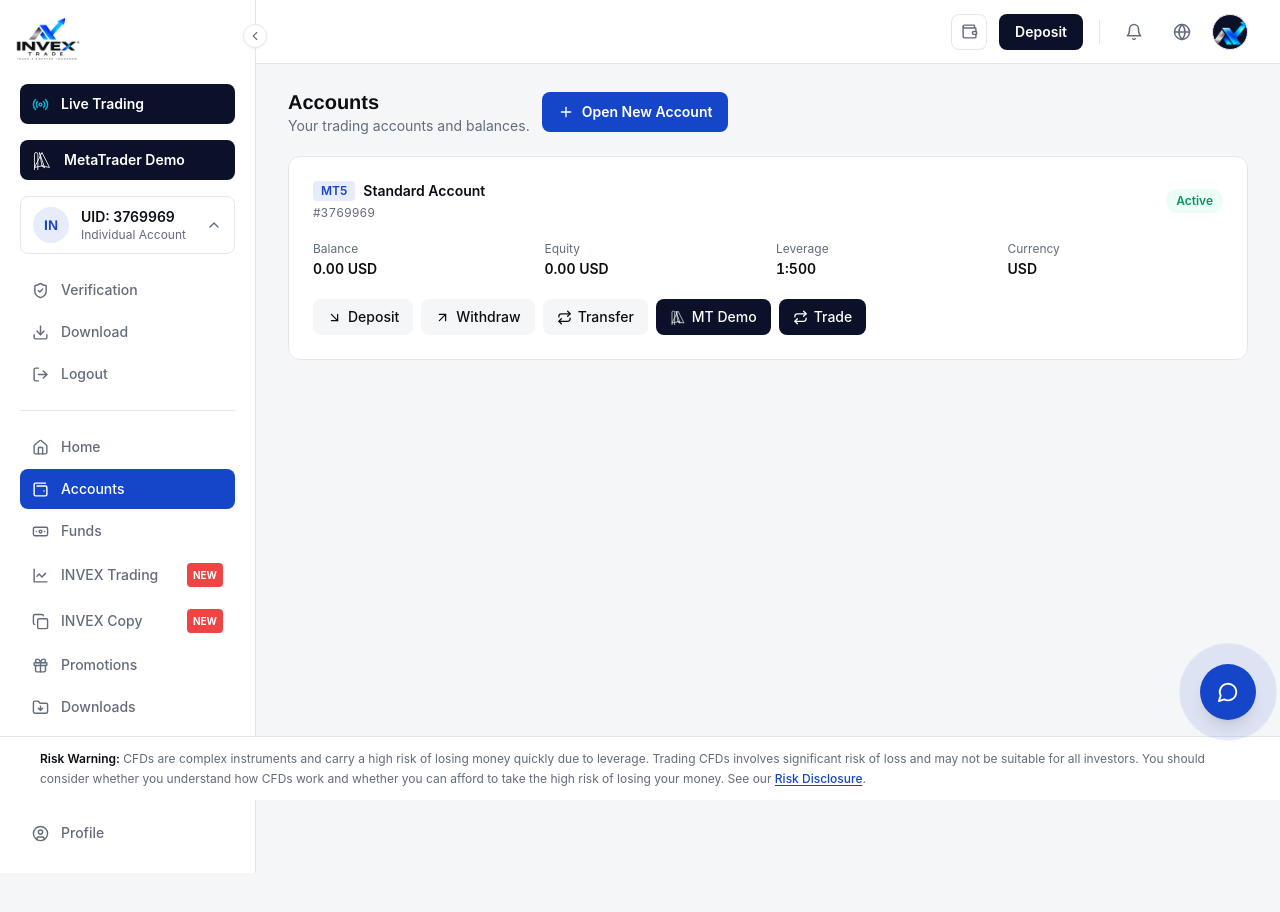
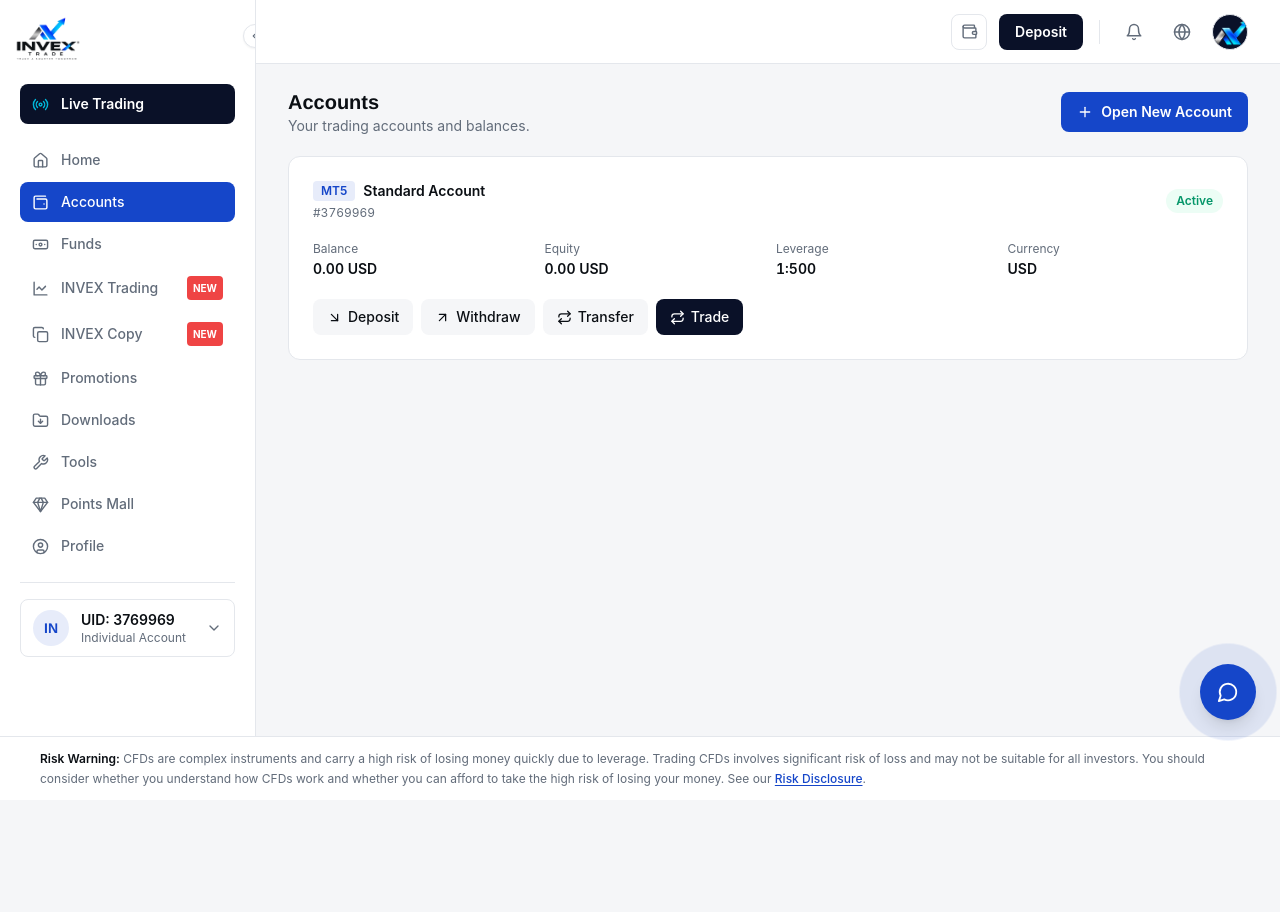
Before and after one commit to Priyanka2702-del/invex-trade, a Next.js app: page /dashboard/accounts in a window 1280 px wide. Shown: the top 912 px of the page. After the commit the page ends 856 px from the top, so only its background shows below. Built offline with nearby package versions, Linux system fonts and the light colour scheme.

Commit message:
fix: sidebar dropdown visible, no scroll, account block below profile

```diff
--- a/app/dashboard/accounts/page.tsx
+++ b/app/dashboard/accounts/page.tsx
@@ -10,24 +10,10 @@
           <h1 className="font-display text-xl font-semibold text-ink">Accounts</h1>
           <p className="text-sm text-steel">Your trading accounts and balances.</p>
         </div>
-          <div className="flex flex-col sm:flex-row gap-2">
-            {/* MetaTrader Demo Link - opens in new tab }}>
-            <a
-              href="https://web.metatrader.app/terminal?mode=demo&lang=en"
-              target="_blank"
-              rel="noopener noreferrer"
-              className="flex shrink-0 items-center justify-center gap-2 rounded-lg bg-blue-deep px-6 py-3 text-sm font-semibold text-white transition hover:bg-blue-deep"
-            >
-              <svg className="h-4 w-4" fill="none" viewBox="0 0 24 24" stroke="currentColor">
-                <path strokeLinecap="round" strokeLinejoin="round" d="M12 19l9 2-9-18-9 18 9-2zm0 0L9 3 12 12l3 9zm-9 3v12c2 0 4-1.83 4-4V5a2 2 0 00-2-2H5a2 2 0 00-2 2v8z" />
-              </svg>
-              Trade on MetaTrader Demo
-            </a>
-
-            {/* Original Open Account (for registration) */}
+        <div className="flex flex-col sm:flex-row gap-2 sm:ml-auto">
           <Link
             href="/open-account"
-              className="flex shrink-0 items-center justify-center gap-2 rounded-lg bg-blue px-4 py-2.5 text-sm font-semibold text-white transition hover:bg-blue-deep sm:mt-0"
+            className="flex shrink-0 items-center justify-center gap-2 rounded-lg bg-blue px-4 py-2.5 text-sm font-semibold text-white transition hover:bg-blue-deep"
           >
             <Plus size={16} /> Open New Account
           </Link>
@@ -76,34 +62,23 @@
 
             <div className="flex flex-wrap gap-2">
               <Link
-                href="/dashboard/trading"
+                href="/dashboard/funds"
                 className="flex items-center gap-1.5 rounded-lg bg-paper px-3.5 py-2 text-sm font-medium text-ink hover:bg-line/60"
               >
                 <ArrowDownRight size={15} /> Deposit
               </Link>
               <Link
-                href="/dashboard/trading"
+                href="/dashboard/funds"
                 className="flex items-center gap-1.5 rounded-lg bg-paper px-3.5 py-2 text-sm font-medium text-ink hover:bg-line/60"
               >
                 <ArrowUpRight size={15} /> Withdraw
               </Link>
               <Link
-                href="/dashboard/trading"
+                href="/dashboard/funds"
                 className="flex items-center gap-1.5 rounded-lg bg-paper px-3.5 py-2 text-sm font-medium text-ink hover:bg-line/60"
               >
                 <Repeat size={15} /> Transfer
               </Link>
-              <a
-                href="https://web.metatrader.app/terminal?mode=demo&lang=en"
-                target="_blank"
-                rel="noopener noreferrer"
-                className="flex items-center gap-1.5 rounded-lg bg-blue-deep px-3.5 py-2 text-sm font-medium text-white hover:opacity-90"
-              >
-                <svg className="h-4 w-4" fill="none" viewBox="0 0 24 24" stroke="currentColor">
-                  <path strokeLinecap="round" strokeLinejoin="round" d="M12 19l9 2-9-18-9 18 9-2zm0 0L9 3 12 12l3 9zm-9 3v12c2 0 4-1.83 4-4V5a2 2 0 00-2-2H5a2 2 0 00-2 2v8z" />
-                </svg>
-                MT Demo
-              </a>
               <Link
                 href="/dashboard/trading"
                 className="flex items-center gap-1.5 rounded-lg bg-blue-deep px-3.5 py-2 text-sm font-medium text-white hover:opacity-90"
--- a/app/dashboard/layout.tsx
+++ b/app/dashboard/layout.tsx
@@ -21,11 +21,11 @@
   if (!checked) return null;
 
   return (
-    <div className="flex min-h-screen bg-paper">
+    <div className="flex h-screen overflow-hidden bg-paper">
       <Sidebar />
-      <div className="flex-1">
+      <div className="flex h-screen flex-1 flex-col overflow-hidden">
         <TopBar />
-        <main className="px-6 py-6 lg:px-8">{children}</main>
+        <main className="flex-1 overflow-y-auto px-6 py-6 lg:px-8">{children}</main>
       </div>
     </div>
   );
--- a/app/dashboard/trading/page.tsx
+++ b/app/dashboard/trading/page.tsx
@@ -29,17 +29,6 @@
             <Radio size={16} className="text-cyan" />
             Live Trading
           </Link>
-          <a
-            href="https://web.metatrader.app/terminal?mode=demo&lang=en"
-            target="_blank"
-            rel="noopener noreferrer"
-            className="flex shrink-0 items-center gap-2 rounded-lg bg-blue-deep px-4 py-2.5 text-sm font-semibold text-white transition hover:opacity-90"
-          >
-            <svg className="h-4 w-4" fill="none" viewBox="0 0 24 24" stroke="currentColor">
-              <path strokeLinecap="round" strokeLinejoin="round" d="M12 19l9 2-9-18-9 18 9-2zm0 0L9 3 12 12l3 9zm-9 3v12c2 0 4-1.83 4-4V5a2 2 0 00-2-2H5a2 2 0 00-2 2v8z" />
-            </svg>
-            MT Demo
-          </a>
         </div>
       </div>
 
--- a/components/dashboard/Sidebar.tsx
+++ b/components/dashboard/Sidebar.tsx
@@ -31,7 +31,7 @@
 
 export default function Sidebar() {
   const [collapsed, setCollapsed] = useState(false);
-  const [accountOpen, setAccountOpen] = useState(true);
+  const [accountOpen, setAccountOpen] = useState(false);
   const pathname = usePathname();
   const router = useRouter();
 
@@ -45,7 +45,7 @@
 
   return (
     <aside
-      className={`relative hidden shrink-0 flex-col border-r border-line bg-white py-5 transition-all duration-200 lg:flex ${
+      className={`relative hidden h-screen shrink-0 flex-col overflow-hidden border-r border-line bg-white py-5 transition-all duration-200 lg:flex ${
         collapsed ? "w-[76px] px-3" : "w-64 px-5"
       }`}
     >
@@ -64,7 +64,7 @@
         <Logo />
       </Link>
 
-      {/* Live Trading — clearly visible entry point into the future MT5 flow */}
+      {/* Live Trading button */}
       <Link
         href="/dashboard/live-trading"
         className={`mb-4 flex items-center gap-3 rounded-lg bg-blue-deep px-3 py-2.5 text-sm font-semibold text-white transition hover:opacity-90 ${
@@ -76,72 +76,8 @@
         {!collapsed && "Live Trading"}
       </Link>
 
-      {/* MetaTrader Demo Link - opens in new tab */}
-      <a
-        href="https://web.metatrader.app/terminal?mode=demo&lang=en"
-        target="_blank"
-        rel="noopener noreferrer"
-        className={`mb-4 flex items-center gap-3 rounded-lg bg-blue-deep px-3 py-2.5 text-sm font-semibold text-white transition hover:opacity-90 ${
-          collapsed ? "justify-center" : ""
-        }`}
-        title="MetaTrader Demo"
-      >
-        <svg className="h-5 w-5 shrink-0" fill="none" viewBox="0 0 24 24" stroke="currentColor">
-          <path strokeLinecap="round" strokeLinejoin="round" d="M12 19l9 2-9-18-9 18 9-2zm0 0L9 3 12 12l3 9zm-9 3v12c2 0 4-1.83 4-4V5a2 2 0 00-2-2H5a2 2 0 00-2 2v8z" />
-        </svg>
-        {!collapsed && "MetaTrader Demo"}
-      </a>
-
-      {/* Account / UID block */}
-      <button
-        type="button"
-        onClick={() => setAccountOpen((v) => !v)}
-        className="mb-4 flex w-full items-center gap-3 rounded-lg border border-line px-3 py-2.5 text-left hover:bg-paper"
-      >
-        <div className="flex h-9 w-9 shrink-0 items-center justify-center rounded-full bg-blue/10 font-display text-sm font-bold text-blue">
-          IN
-        </div>
-        {!collapsed && (
-          <>
-            <div className="min-w-0 flex-1">
-              <div className="truncate text-sm font-semibold text-ink">UID: 3769969</div>
-              <div className="text-xs text-steel">Individual Account</div>
-            </div>
-            <ChevronUp
-              size={16}
-              className={`shrink-0 text-steel transition-transform ${accountOpen ? "" : "rotate-180"}`}
-            />
-          </>
-        )}
-      </button>
-
-      {accountOpen && !collapsed && (
-        <nav className="mb-4 flex flex-col gap-0.5 border-b border-line pb-4">
-          {accountLinks.map((l) => (
-            <Link
-              key={l.label}
-              href={l.href}
-              className={`flex items-center gap-3 rounded-lg px-3 py-2.5 text-sm font-medium transition ${
-                isActive(l.href) ? "bg-blue/10 text-blue" : "text-steel hover:bg-paper hover:text-ink"
-              }`}
-            >
-              <l.icon size={17} />
-              {l.label}
-            </Link>
-          ))}
-          <button
-            type="button"
-            onClick={handleLogout}
-            className="flex items-center gap-3 rounded-lg px-3 py-2.5 text-left text-sm font-medium text-steel transition hover:bg-paper hover:text-ink"
-          >
-            <LogOut size={17} />
-            Logout
-          </button>
-        </nav>
-      )}
-
-      {/* Main nav */}
-      <nav className="flex flex-1 flex-col gap-0.5 overflow-y-auto">
+      {/* Main nav - flex-1 so it grows and pushes account block to bottom */}
+      <nav className="flex flex-col gap-0.5">
         {mainLinks.map((l) => (
           <Link
             key={l.label}
@@ -166,17 +102,69 @@
         ))}
       </nav>
 
-      {/* Mobile logout fallback (main nav area doubles up on small/collapsed states) */}
-      {collapsed && (
+      {/* Account / UID block — pinned to bottom */}
+      <div className="relative mt-4 border-t border-line pt-4">
+        {/* Dropdown menu — opens upward (absolutely positioned above trigger) */}
+        {accountOpen && !collapsed && (
+          <nav className="absolute bottom-full left-0 right-0 mb-2 flex flex-col gap-0.5 rounded-lg border border-line bg-white p-1 shadow-md">
+            {accountLinks.map((l) => (
+              <Link
+                key={l.label}
+                href={l.href}
+                className={`flex items-center gap-3 rounded-lg px-3 py-2.5 text-sm font-medium transition ${
+                  isActive(l.href) ? "bg-blue/10 text-blue" : "text-steel hover:bg-paper hover:text-ink"
+                }`}
+              >
+                <l.icon size={17} />
+                {l.label}
+              </Link>
+            ))}
+            <button
+              type="button"
+              onClick={handleLogout}
+              className="flex items-center gap-3 rounded-lg px-3 py-2.5 text-left text-sm font-medium text-steel transition hover:bg-paper hover:text-ink"
+            >
+              <LogOut size={17} />
+              Logout
+            </button>
+          </nav>
+        )}
+
+        {/* Account dropdown trigger */}
         <button
           type="button"
-          onClick={handleLogout}
-          className="mt-2 flex items-center justify-center rounded-lg px-3 py-2.5 text-steel transition hover:bg-paper hover:text-ink"
-          title="Logout"
+          onClick={() => setAccountOpen((v) => !v)}
+          className="flex w-full items-center gap-3 rounded-lg border border-line px-3 py-2.5 text-left hover:bg-paper"
         >
-          <LogOut size={17} />
+          <div className="flex h-9 w-9 shrink-0 items-center justify-center rounded-full bg-blue/10 font-display text-sm font-bold text-blue">
+            IN
+          </div>
+          {!collapsed && (
+            <>
+              <div className="min-w-0 flex-1">
+                <div className="truncate text-sm font-semibold text-ink">UID: 3769969</div>
+                <div className="text-xs text-steel">Individual Account</div>
+              </div>
+              <ChevronUp
+                size={16}
+                className={`shrink-0 text-steel transition-transform ${accountOpen ? "" : "rotate-180"}`}
+              />
+            </>
+          )}
         </button>
-      )}
+
+        {/* Collapsed state: just show logout icon */}
+        {collapsed && (
+          <button
+            type="button"
+            onClick={handleLogout}
+            className="mt-2 flex w-full items-center justify-center rounded-lg px-3 py-2.5 text-steel transition hover:bg-paper hover:text-ink"
+            title="Logout"
+          >
+            <LogOut size={17} />
+          </button>
+        )}
+      </div>
     </aside>
   );
 }
```
Also changed, not shown: app/dashboard/live-trading/page.tsx (+22 -30 lines). Lines whose indentation alone changed are shown as unchanged.
